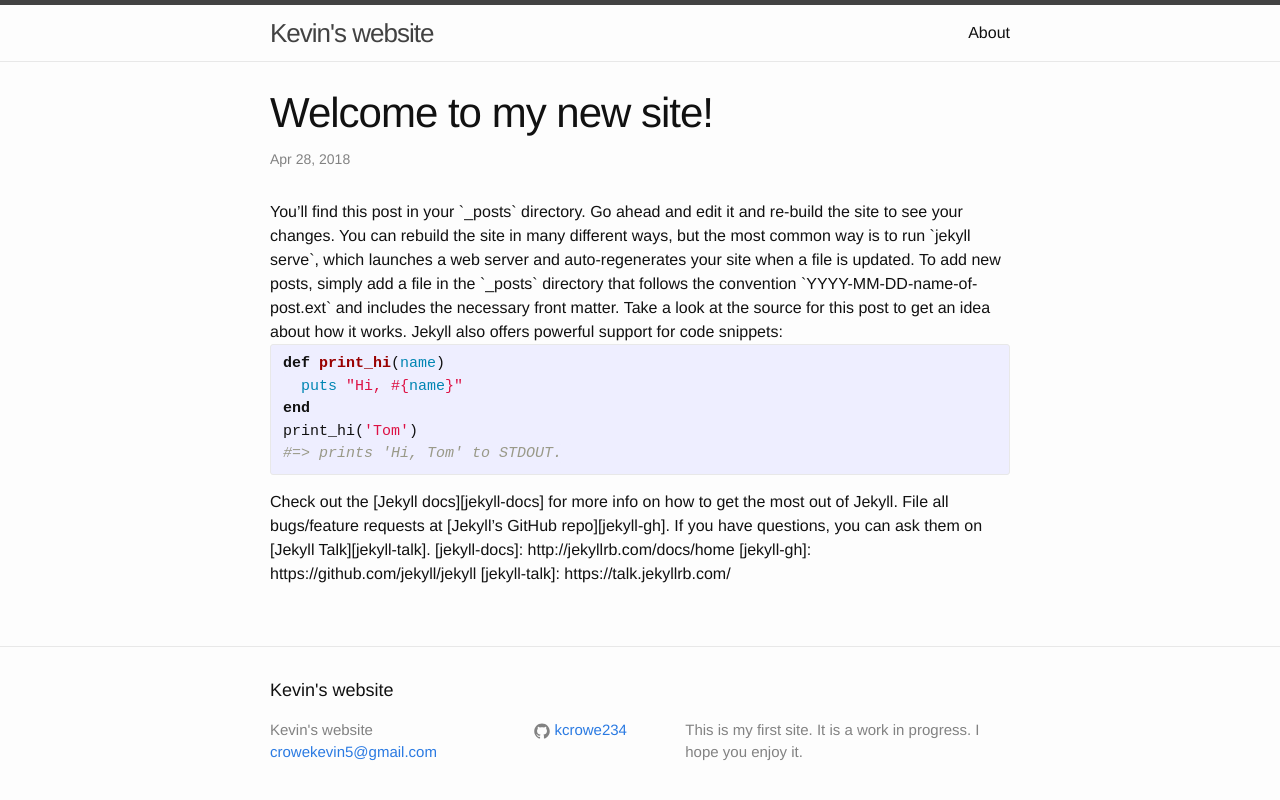
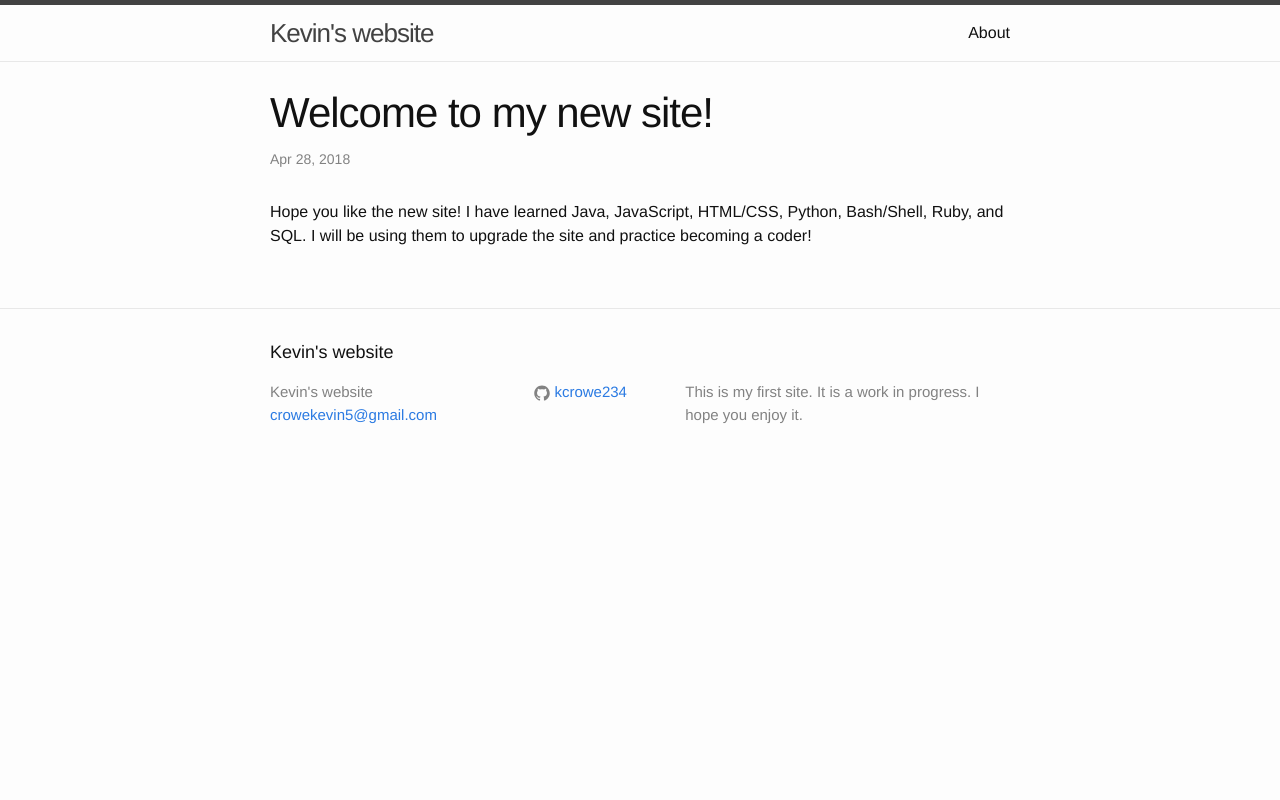
Before and after one commit to kcrowe234/Jekyll-Site, a Jekyll site: the page built from _posts/2018-04-27-welcome-to-my-new-site.html, in a window 1280 px wide. Shown: the top 800 px of the page. Built offline with Jekyll 4.4.1, drawn with Linux system fonts in a browser that asks for light colours.

Commit message:
update post

```diff
--- a/_posts/2018-04-27-welcome-to-my-new-site.html
+++ b/_posts/2018-04-27-welcome-to-my-new-site.html
@@ -4,22 +4,6 @@ title:  "Welcome to my new site!"
 date:   2018-04-27 20:38:16 -0400
 categories: jekyll update
 ---
-You’ll find this post in your `_posts` directory. Go ahead and edit it and re-build the site to see your changes. You can rebuild the site in many different ways, but the most common way is to run `jekyll serve`, which launches a web server and auto-regenerates your site when a file is updated.
 
-To add new posts, simply add a file in the `_posts` directory that follows the convention `YYYY-MM-DD-name-of-post.ext` and includes the necessary front matter. Take a look at the source for this post to get an idea about how it works.
 
-Jekyll also offers powerful support for code snippets:
-
-{% highlight ruby %}
-def print_hi(name)
-  puts "Hi, #{name}"
-end
-print_hi('Tom')
-#=> prints 'Hi, Tom' to STDOUT.
-{% endhighlight %}
-
-Check out the [Jekyll docs][jekyll-docs] for more info on how to get the most out of Jekyll. File all bugs/feature requests at [Jekyll’s GitHub repo][jekyll-gh]. If you have questions, you can ask them on [Jekyll Talk][jekyll-talk].
-
-[jekyll-docs]: http://jekyllrb.com/docs/home
-[jekyll-gh]:   https://github.com/jekyll/jekyll
-[jekyll-talk]: https://talk.jekyllrb.com/
+Hope you like the new site! I have learned Java, JavaScript, HTML/CSS, Python, Bash/Shell, Ruby, and SQL. I will be using them to upgrade the site and practice becoming a coder!
```
